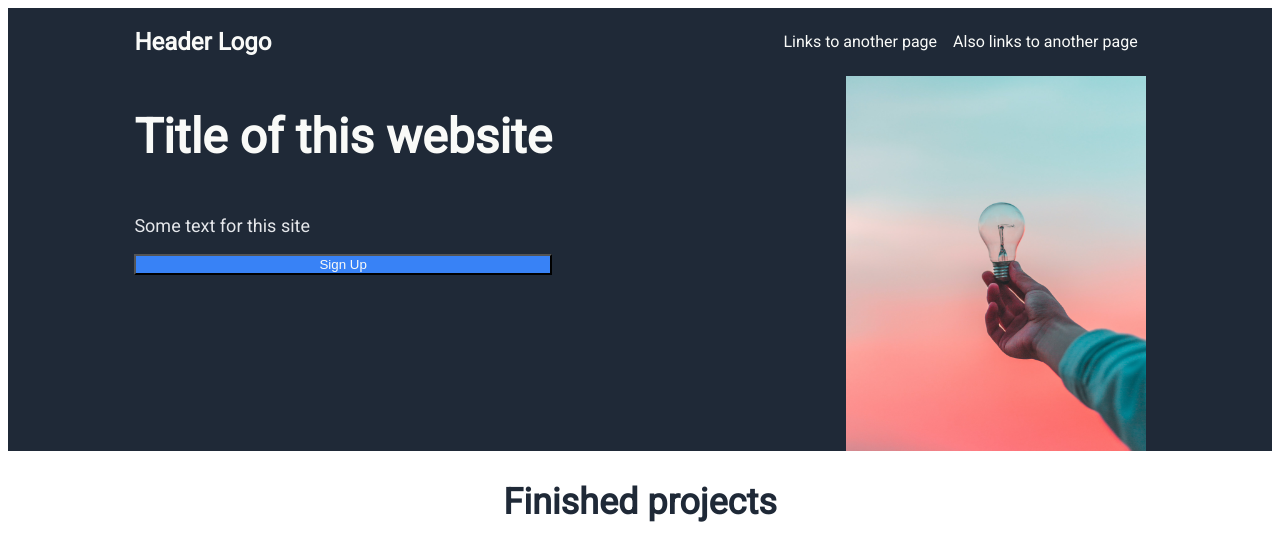
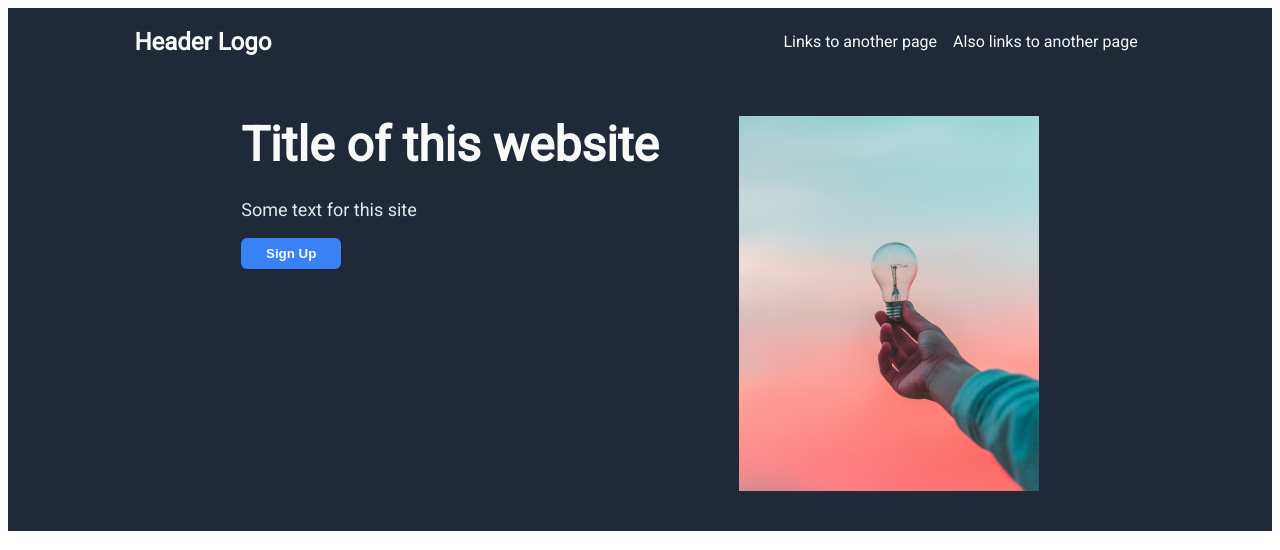
Before and after one commit to hardcoreseb/Landing-Page, a plain HTML site: page index.html in a window 1280 px wide. Shown: the top 550 px of the page. Drawn offline with Linux system fonts and the light colour scheme.

Commit message:
Adjust button shape and header to center-layout

```diff
--- a/styles/style.css
+++ b/styles/style.css
@@ -39,6 +39,9 @@ li {
 
 .hero {
     display: flex;
+    padding: 40px;
+    justify-content: center;
+    gap: 80px;
 }
 
 .hero-text {
@@ -48,6 +51,8 @@ li {
 
 h1 {
     font-size: 48px;
+    margin: 0 0 8px 0;
+    text-align: left;
 }
 
 .subtext {
@@ -59,12 +64,23 @@ h1 {
 .main-img
 {
     width: 300px;
-    margin-left: auto;
 }
 
 button {
     background-color: #3882f6;
     color: #f9faf8;
+    padding: 8px 16px;
+    border-radius: 6px;
+    width: 100px;
+    font-weight: bold;
+}
+
+button:active {
+    background-color: #255aaf;
+}
+
+.upper-button {
+    border: 0;
 }
 
 .project-caption {
```
